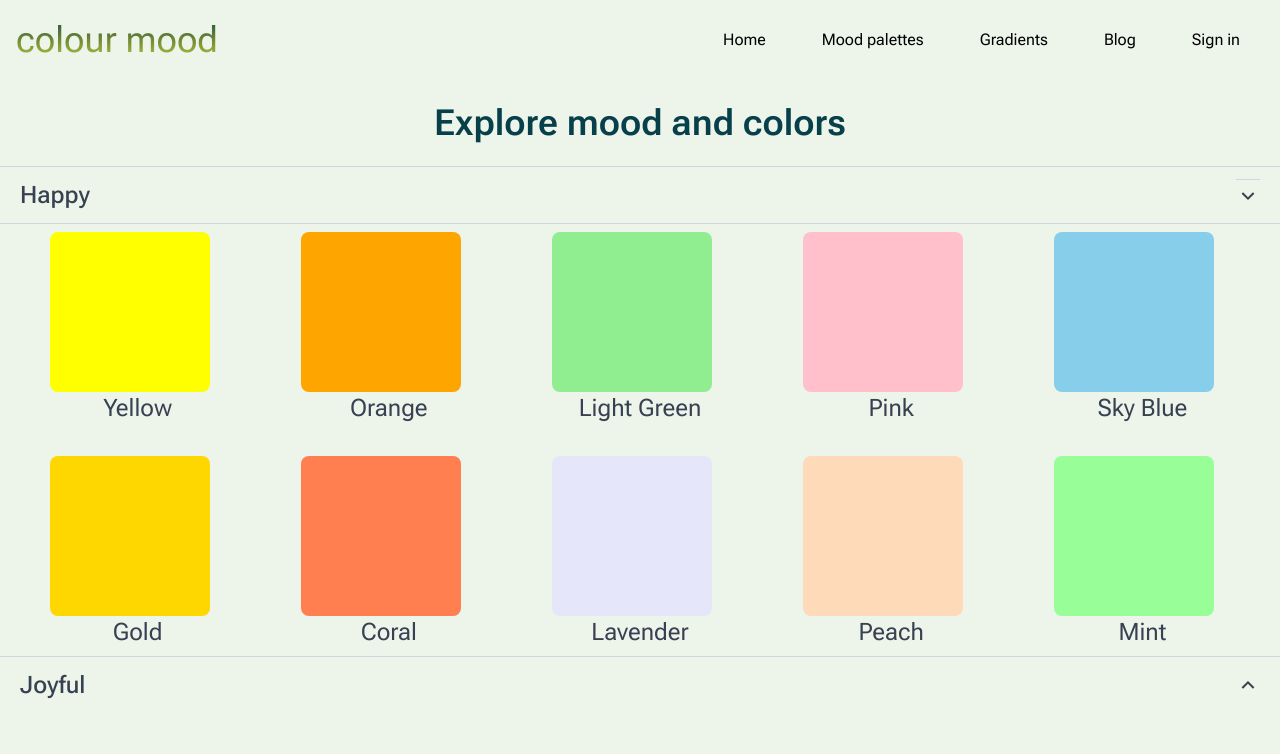
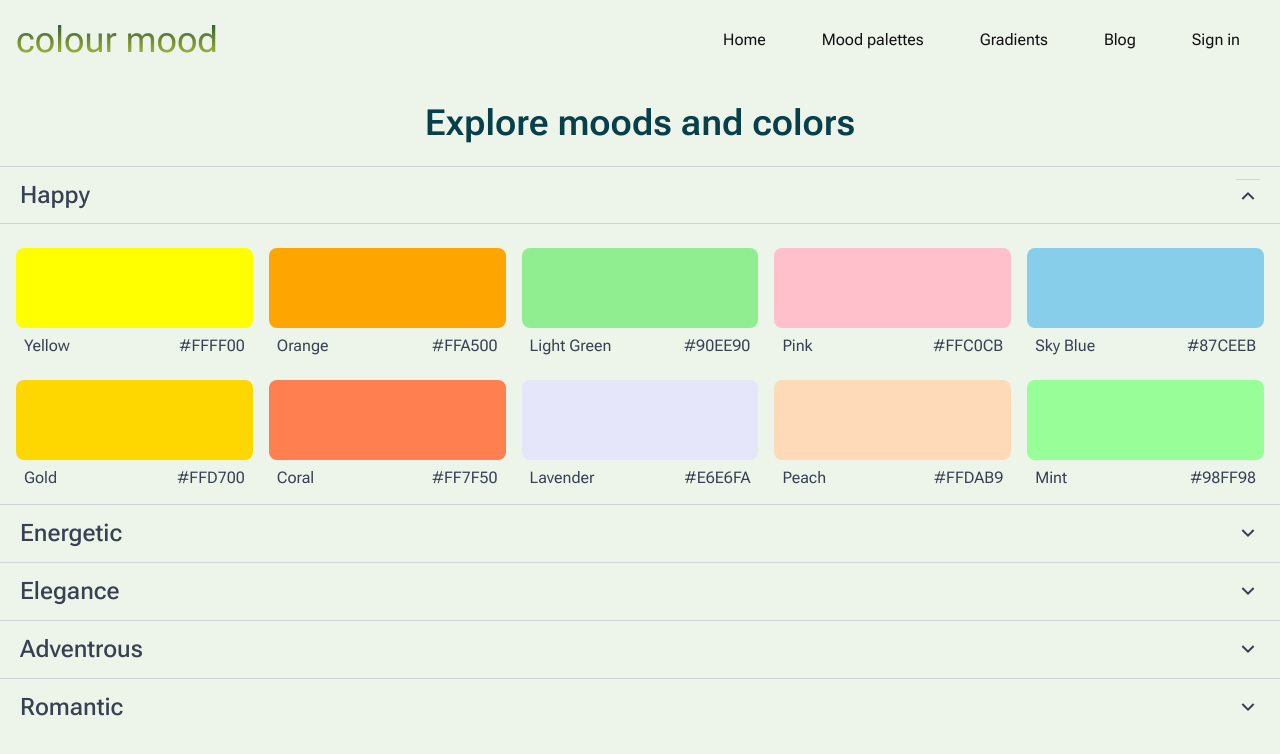
Before and after one commit to motuncoded/colourmood, a Next.js app: page /colormood in a window 1280 px wide. Both pictures are taken after a click on the button 1248 px from the left and 195 px from the top of the page. Shown: the top 754 px of the page. Built offline with nearby package versions, Linux system fonts and the light colour scheme.

Commit message:
refractor: update the ColorAccordion page
This commit update the changes made in coloremotion.json file and coloraccordion.tsx file to display the accordion

```diff
--- a/src/components/ColorAccordion.tsx
+++ b/src/components/ColorAccordion.tsx
@@ -27,44 +27,47 @@ export default function ColorAccordion() {
         }}
         className="text-center py-4  font-semibold text-[var(--primary-color)]"
       >
-        Explore mood and colors
+        Explore moods and colors
       </h1>
       {items.map((item, index) => (
         <div key={index} className="divide-y divide-gray-300">
           <div
             className={`
               px-5 py-3 flex justify-between text-gray-700 font-medium text-sm leading-5
-              ${activeIndex === index ? "divide-y divide-gray-300" : ""}
+              ${activeIndex === index ? "divide-y divide-gray-300 " : ""}
             `}
             onClick={() => handleItemClick(index)}
           >
             <h2 className="text-2xl font">{item.title}</h2>
             <button className="">
               {activeIndex === index ? (
+                <RiArrowUpSLine size="24" />
+              ) : (
                 <RiArrowDownSLine size="24" />
-              ) : (
-                <RiArrowUpSLine size="24" />
               )}
             </button>
           </div>
-
+          <div
+            className={`accordion-content ${activeIndex === index ? "open" : ""}`}
+          >
             {activeIndex === index && (
-            <ul className="px-5 text-gray-700 text-sm leading-5 rounded-b-lg grid grid-cols-5 gap-4 max-sm:grid-cols-2 ">
+              <ul className=" py-4 px-4 text-gray-700 text-sm leading-5 rounded-b-lg grid grid-cols-5 gap-4 max-sm:grid-cols-2 ">
                 {item.colours.map((color: Color, colorIndex: number) => (
-                <li
-                  key={colorIndex}
-                  className="my-2 flex items-center flex-col"
-                >
+                  <li key={colorIndex} className="mt-2 flex flex-col">
                     <div
-                    className="w-40 h-40 rounded-lg mr-4"
+                      className="w-30 h-20 rounded-lg"
                       style={{ backgroundColor: color.hexCode }}
                     ></div>
-                  <h2 className="text-2xl">{color.name}</h2>
+                    <div className='flex justify-between'>
+                      <h2 className="text-[1rem] px-2 pt-2">{color.name}</h2>
+                      <h2 className="text-[1rem] px-2 pt-2">{color.hexCode}</h2>
+                    </div>
                   </li>
                 ))}
               </ul>
             )}
           </div>
+        </div>
       ))}
     </section>
   );
--- a/src/components/json/coloremotion.json
+++ b/src/components/json/coloremotion.json
@@ -15,19 +15,182 @@
     ]
   },
   {
-    "title": "Joyful",
-     "colours": [{
-      "name": "Red",
-      "hexCode": "#E74C3C"
+    "title": "Energetic",
+    "colours": [
+      {
+        "name": "Electric Blue",
+        "hexCode": "#007AFF"
+      },
+      {
+        "name": "Neon Yellow",
+        "hexCode": "#FFCC00"
+      },
+      {
+        "name": "Flame Orange",
+        "hexCode": "#FF6A13"
+      },
+      {
+        "name": "Fuchsia Pink",
+        "hexCode": "#FF1D7A"
+      },
+      {
+        "name": "Bright Lime",
+        "hexCode": "#B3FF00"
+      },
+      {
+        "name": "Vibrant Red",
+        "hexCode": "#FF3D00"
+      },
+      {
+        "name": "Turquoise Blue",
+        "hexCode": "#00BFFF"
+      },
+      {
+        "name": "Sunset Yellow",
+        "hexCode": "#FFEA00"
+      },
+      {
+        "name": "Chartreuse",
+        "hexCode": "#7FFF00"
+      },
+      {
+        "name": "Hot Pink",
+        "hexCode": "#FF69B4"
+      }
+    ]
+  },{
+"title":"Elegance",
+"colours":[
+    {
+        "name": "Deep Navy",
+        "hexCode": "#001F3F"
+    },
+    {
+        "name": "Burgundy",
+        "hexCode": "#800020"
+    },
+    {
+        "name": "Emerald Green",
+        "hexCode": "#50C878"
+    },
+    {
+        "name": "Gold",
+        "hexCode": "#FFD700"
+    },
+    {
+        "name": "Charcoal Gray",
+        "hexCode": "#36454F"
+    },
+    {
+        "name": "Dusty Rose",
+        "hexCode": "#D6A4B0"
+    },
+    {
+        "name": "Plum",
+        "hexCode": "#8E4585"
+    },
+    {
+        "name": "Cream",
+        "hexCode": "#FFFDD0"
+    },
+    {
+        "name": "Taupe",
+        "hexCode": "#BDB6A8"
+    },
+    {
+        "name": "Slate Blue",
+        "hexCode": "#6A5ACD"
+    }]
+   },
 
-
-    },{
-      "name": "white",
-      "hexCode": "#E74C3C"
-
-
-    }
-  ]
-
+   {
+    "title":"Adventrous",
+    "colours":[
+      {
+        "name": "Vibrant Teal",
+        "hexCode": "#008C8C"
+      },
+      {
+        "name": "Burnt Orange",
+        "hexCode": "#CC5500"
+      },
+      {
+        "name": "Deep Purple",
+        "hexCode": "#5B2E91"
+      },
+      {
+        "name": "Bright Yellow",
+        "hexCode": "#FFEA00"
+      },
+      {
+        "name": "Electric Blue",
+        "hexCode": "#007FFF"
+      },
+      {
+        "name": "Rich Burgundy",
+        "hexCode": "#800020"
+      },
+      {
+        "name": "Forest Green",
+        "hexCode": "#228B22"
+      },
+      {
+        "name": "Crimson Red",
+        "hexCode": "#DC143C"
+      },
+      {
+        "name": "Bright Coral",
+        "hexCode": "#FF6F61"
+      },
+      {
+        "name": "Magenta",
+        "hexCode": "#FF00FF"
+      }
+    ]
+   },
+  {
+    "title": "Romantic",
+    "colours": [
+      {
+        "name": "Blush Pink",
+        "hexCode": "#FFC0CB"
+      },
+      {
+        "name": "Rose Red",
+        "hexCode": "#C21E56"
+      },
+      {
+        "name": "Wine Burgundy",
+        "hexCode": "#800020"
+      },
+      {
+        "name": "Lavender",
+        "hexCode": "#E6E6FA"
+      },
+      {
+        "name": "Dusty Rose",
+        "hexCode": "#DCAE96"
+      },
+      {
+        "name": "Mauve",
+        "hexCode": "#993366"
+      },
+      {
+        "name": "Champagne",
+        "hexCode": "#F7E7CE"
+      },
+      {
+        "name": "Soft Peach",
+        "hexCode": "#FFDAB9"
+      },
+      {
+        "name": "Cream White",
+        "hexCode": "#FFFDD0"
+      },
+      {
+        "name": "Warm Plum",
+        "hexCode": "#8B5E83"
+      }
+    ]
   }
 ]
--- a/src/styles/globals.css
+++ b/src/styles/globals.css
@@ -3,7 +3,7 @@
 @tailwind utilities;
 
 :root {
-  --light-color: #edf4ea;
+  --background-color: #edf4ea;
   --primary-color: #07404b;
   --button-color: #021331;
   --secondary-color: #bcdc49;
@@ -16,7 +16,8 @@
 
 
 body {
-  background-color: var(--light-color);
+  background-color: var(--background-color);
+  color:var(--black);
   min-height: 100vh;
 }
 
@@ -24,3 +25,15 @@ body {
   -webkit-background-clip: text;
   background-clip: text;
 }
+
+.accordion-content {
+  overflow: hidden;
+  transition: max-height 0.3s ease-in-out, opacity 0.3s ease-in-out;
+  max-height: 0;
+  opacity: 0;
+}
+
+.accordion-content.open {
+  max-height: 500px;
+  opacity: 1;
+}
```
Lines whose indentation alone changed are shown as unchanged.
